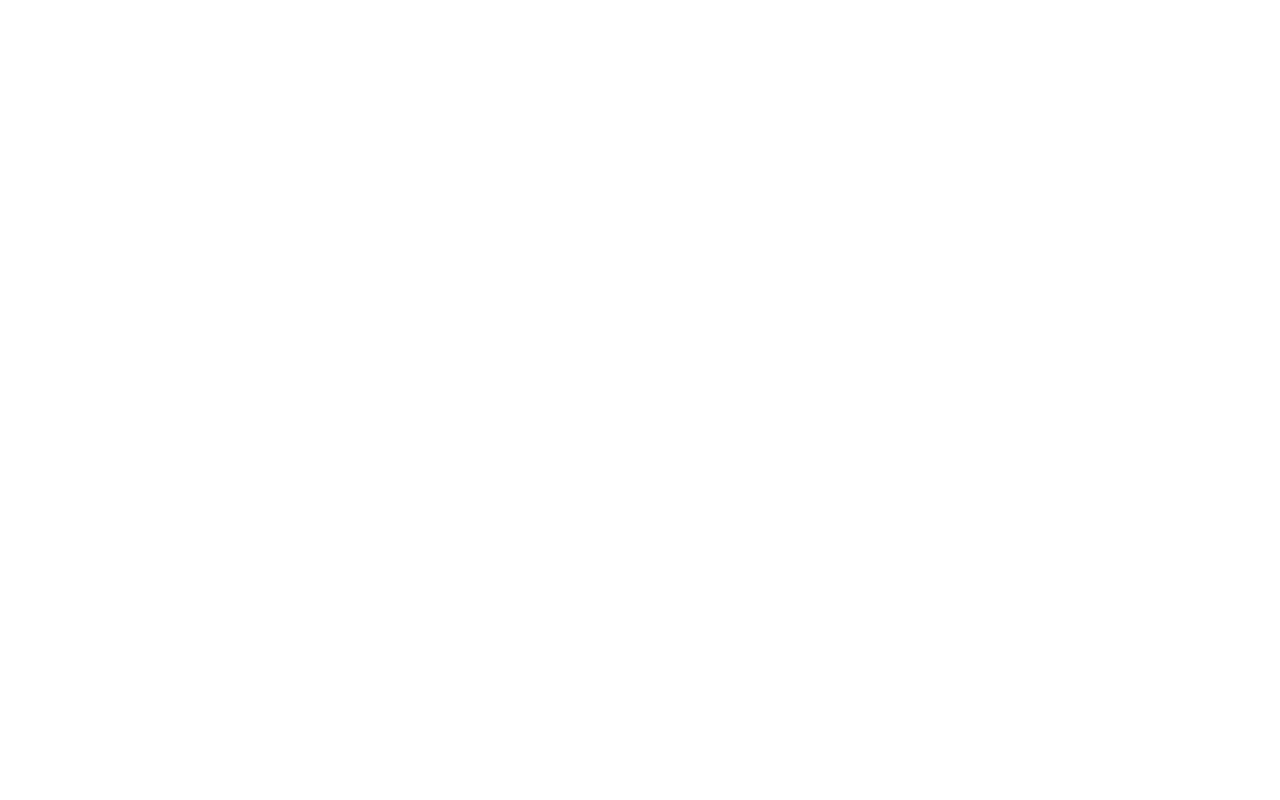
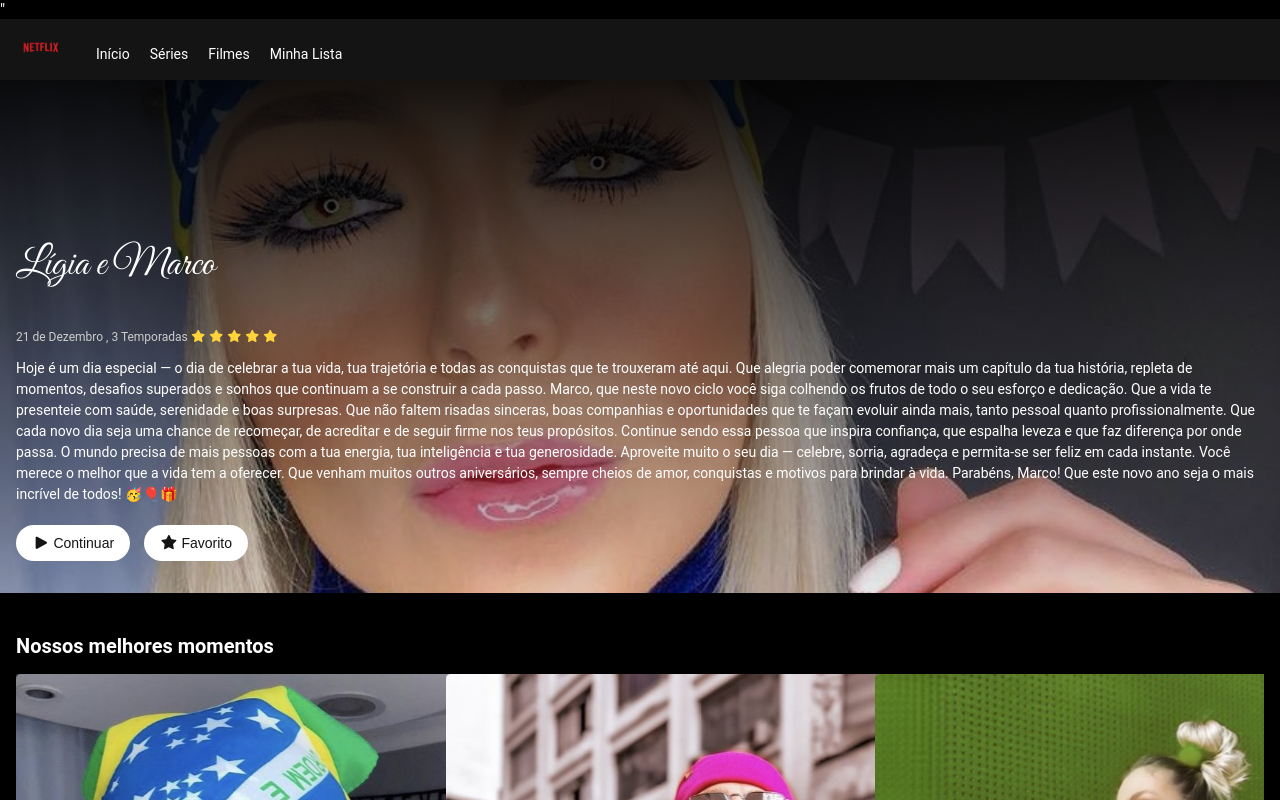
Before and after one commit to leusme/projeto_, a plain HTML site: page index.html in a window 1280 px wide. Shown: the top 800 px of the page. Drawn offline with nearby package versions, Linux system fonts and the light colour scheme.

Commit message:
conclusao

```diff
--- /dev/null
+++ b/estilo.css
@@ -0,0 +1,137 @@
+
+
+body{
+    margin: 0;
+    font-family: 'Roboto', sans-serif;
+    background-color: black;
+    color: white;
+}
+
+.cabecalho{
+    background-color: #141414;
+    padding: 1rem 1rem;
+    display: flex;
+    align-items: center;
+    align-content: center;
+    flex-direction: row;
+    gap: 30px;
+}
+
+.cabecalho nav{
+    margin-top: 0.5rem;
+    display: flex;
+    flex-wrap: wrap;
+    gap: 20px;
+}
+
+.cabecalho nav a{
+    color:white;
+    text-decoration: none;
+    font-size:14px;
+
+}
+.banner{
+    position: relative;
+    background: url(./fotos/2.png) no-repeat center center/cover;
+    padding: 120px 1rem 2rem;
+    background-size: cover;
+
+}
+
+.banner::after{
+    content:'';
+    background: linear-gradient(to top, rgba(0, 0, 0, 0.08),rgba(0, 0, 0, 0.911));
+    position: absolute;
+    top: 0;
+    right: 0;
+    bottom: 0;
+    left: 0;
+    z-index: 1;
+
+
+}
+.conteudo{
+    position: relative;
+    max-width:100%;
+    color: white;
+    z-index: 2;
+
+}
+
+.titulo{
+    font-family: "Great Vibes", cursive;
+    font-size: 40px;
+
+}
+
+.detalhes{
+    margin: 10px 0;
+    font-size: 12px;
+    color: #ccc;
+}
+
+.descricao{
+    font-size: 14px;
+    line-height: 1.5;
+
+}
+
+.botoes{
+    margin-top: 20px;
+
+}
+.botoes button{
+    background: #fff;
+    color:#141414;
+    border:none;
+    padding: 10px 16px;
+    margin-right: 10px;
+    border-radius: 20px;
+    cursor:pointer;
+    font-size: 14px;
+}
+
+.momentos{
+    padding: 1.5rem 1rem;
+}
+
+.momentos h2{
+    margin-bottom: 1rem;
+    font-size: 20px;
+
+
+}
+
+.swiper{
+    width: 100%;
+    padding-bottom: 20px;
+
+}
+
+.swipper-slide{
+    width: auto !important;
+
+}
+
+.swiper-slide img{
+    display:block;
+    width: 200px;
+    border-radius: 5px;
+    margin: 0 auto;
+
+}
+
+@media(min-width: 900px){
+    .swiper-slide img{
+        width: 600px;
+    }
+
+}
+
+.footer{
+    background-color: #141414;
+    padding: 1rem ;
+    text-align: center;
+    font-size: 12px;
+    color: #aaa;
+}
--- a/index.html
+++ b/index.html
@@ -3,9 +3,112 @@
 <head>
     <meta charset="UTF-8">
     <meta name="viewport" content="width=<>, initial-scale=1.0">
-    <title>Feliz dia dos namorados!</title>
+    <title>Feliz aniversário!</title>
+    <link rel="stylesheet" href="estilo.css">
+    <link href="https://fonts.googleapis.com/css2?family=Great+Vibes&display=swap" rel="stylesheet">
+    <link rel="stylesheet" href="https://cdnjs.cloudflare.com/ajax/libs/font-awesome/7.0.1/css/all.min.css" integrity="sha512-2SwdPD6INVrV/lHTZbO2nodKhrnDdJK9/kg2XD1r9uGqPo1cUbujc+IYdlYdEErWNu69gVcYgdxlmVmzTWnetw==" crossorigin="anonymous" referrerpolicy="no-referrer" />
+    <link rel="stylesheet" href="https://cdn.jsdelivr.net/npm/swiper@12/swiper-bundle.min.css"
+/>
+
+    "
 </head>
 <body>
-        <header class="cabecalho"></header>
+        <header class="cabecalho">
+            <div class="logo">
+                <img src="logo.png" alt="" width="50px">
+            </div>
+            <nav>
+                <a href="#"> Início</a>
+                <a href="#"> Séries</a>
+                <a href="#"> Filmes</a>
+                <a href="#"> Minha Lista</a>
+
+            </nav>
+        </header>
+        <section class="banner">
+            <div class="conteudo">
+                <p class="titulo"> Lígia e Marco
+                <p class="detalhes">
+                    <span>21 de Dezembro , 3 Temporadas</span>
+                    <span class="stars">
+                        <i class="fa-solid fa-star" style="color: #FFD43B;"></i>
+                        <i class="fa-solid fa-star" style="color: #FFD43B;"></i>
+                        <i class="fa-solid fa-star" style="color: #FFD43B;"></i>
+                        <i class="fa-solid fa-star" style="color: #FFD43B;"></i>
+                        <i class="fa-solid fa-star" style="color: #FFD43B;"></i>
+
+
+
+                    </span>
+
+                    <p class="descricao">
+                        Hoje é um dia especial — o dia de celebrar a tua vida, tua trajetória e todas as conquistas que te trouxeram até aqui. Que alegria poder comemorar mais um capítulo da tua história, repleta de momentos, desafios superados e sonhos que continuam a se construir a cada passo.
+
+Marco, que neste novo ciclo você siga colhendo os frutos de todo o seu esforço e dedicação. Que a vida te presenteie com saúde, serenidade e boas surpresas. Que não faltem risadas sinceras, boas companhias e oportunidades que te façam evoluir ainda mais, tanto pessoal quanto profissionalmente.
+Que cada novo dia seja uma chance de recomeçar, de acreditar e de seguir firme nos teus propósitos. Continue sendo essa pessoa que inspira confiança, que espalha leveza e que faz diferença por onde passa. O mundo precisa de mais pessoas com a tua energia, tua inteligência e tua generosidade.
+Aproveite muito o seu dia — celebre, sorria, agradeça e permita-se ser feliz em cada instante. Você merece o melhor que a vida tem a oferecer. Que venham muitos outros aniversários, sempre cheios de amor, conquistas e motivos para brindar à vida.
+Parabéns, Marco! Que este novo ano seja o mais incrível de todos! 🥳🎈🎁
+
+                    </p>
+                </p>
+
+                </p>
+                <div class = "botoes">
+                    <button><i class="fa-solid fa-play"></i> Continuar </button>
+                    <button> <i class="fa-solid fa-star"></i> Favorito</button>
+                </div>
+            </div>
+
+        </section>
+        <section class="momentos">
+            <h2>Nossos melhores momentos</h2>
+            <!-- Slider main container -->
+            <div class="swiper">
+    <!-- Additional required wrapper -->
+            <div class="swiper-wrapper">
+      <!-- Slides -->
+            <div class="swiper-slide"><img src="./fotos/1.png"></div>
+            <div class="swiper-slide"><img src="./fotos/2.png"></div>
+            <div class="swiper-slide"><img src="./fotos/3.jpg"></div>
+            <div class="swiper-slide"><img src="./fotos/4.jpg"></div>
+            <div class="swiper-slide"><img src="./fotos/5.jpg"></div>
+
+
+            </div>
+
+            </div>
+
+        </section>
+        <footer>
+            2025 - Leonardo
+        </footer>
+        <script src="https://cdn.jsdelivr.net/npm/swiper@12/swiper-bundle.min.js"></script>
+        <script src="script.js"></script>
+        <script>
+            const swiper = new Swiper('.swiper', {
+                // Optional parameters
+                loop: true,
+                autoplay:{
+                    delay: 2500,
+                    disableOnInteraction: false
+                },
+                slidesPerView:2,
+                spaceBetween: 10,
+                loop: true,
+                breakpoints: {
+                    600: {
+                        loop: true,
+                        slidesPerView: 3,
+                        spaceBetween: 15,
+                    },
+                    900:{
+                        loop:true,
+                        slidesPerView:3,
+                        spaceBetween: 40,
+                    }
+                }
+
+            });
+        </script>
 </body>
 </html>
```
Also changed, not shown: fotos/1.png (added), fotos/2.png (added), fotos/3.jpg (added), fotos/4.jpg (added), fotos/5.jpg (added), logo.png (added), script.js (added).
